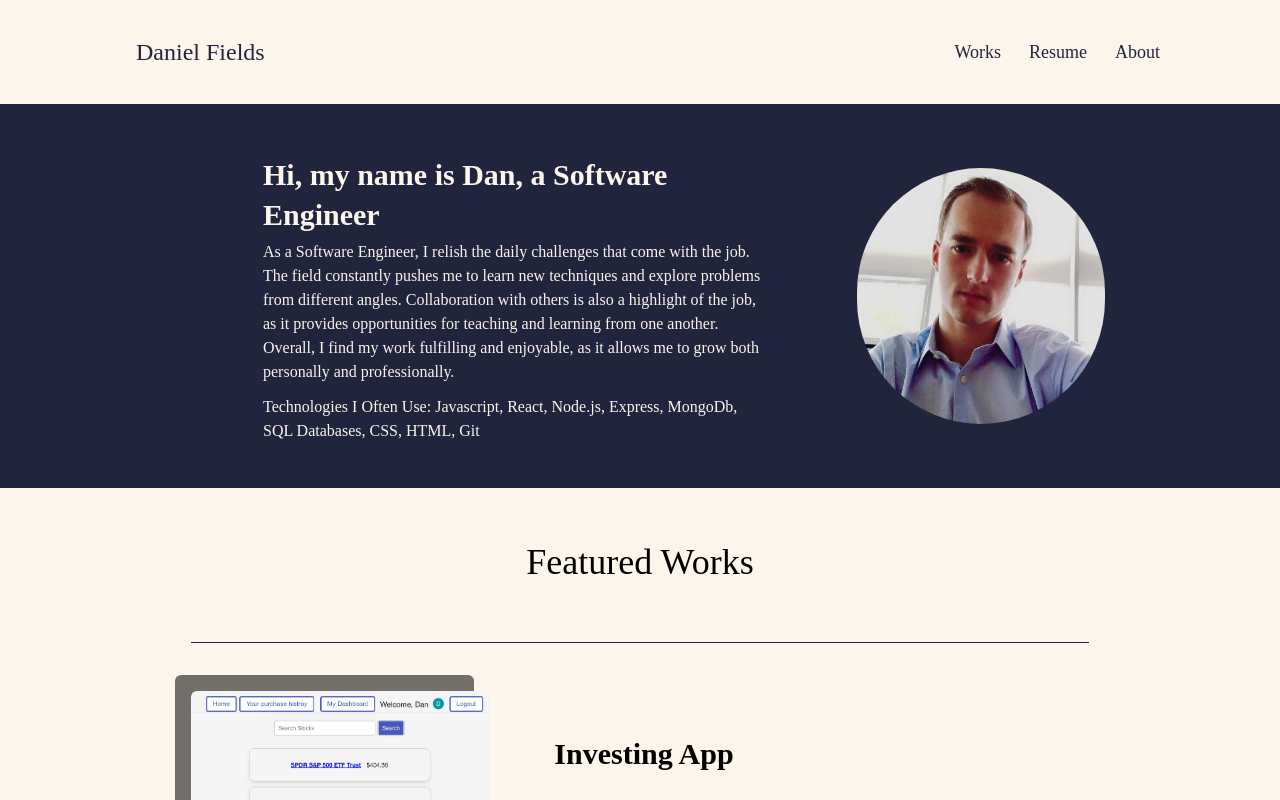
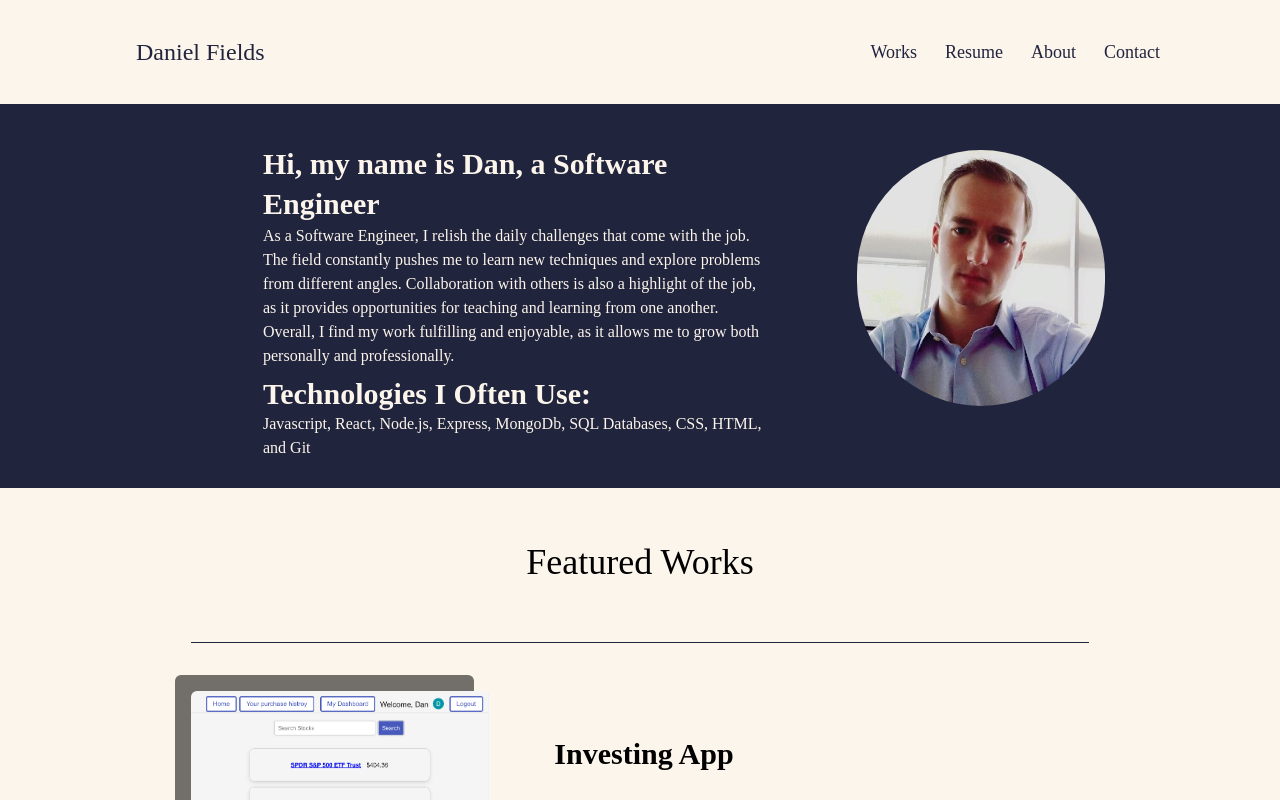
Before and after one commit to danf8/my-portfolio, a Next.js app: page / in a window 1280 px wide. Shown: the top 800 px of the page. Built offline with nearby package versions, Linux system fonts and the light colour scheme.

Commit message:
wip: edit header & add contact link

```diff
--- a/components/Header.js
+++ b/components/Header.js
@@ -7,7 +7,8 @@ const Header = () => {
             <Image id="pro-pic" height={256} width={248} className=' h-mobile-pic w-mobile-pic md:h-64 md:w-62 md:row-span-3 md:col-start-3 md:col-span-1 md:justify-items-start self-center rounded-full' src={aboutData[0].pic} alt="Daniel Fields Picture" />
             <h2 id="about-name" className=' pt-10 md:pt-0 pb-4 md:pb-0 leading-10 w-82 md:w-128 md:col-start-2 md:col-end-3 font-bold text-3xl text-peach-50 self-center md:justify-self-center md:self-end '>Hi, my name is Dan, a Software Engineer</h2>
             <p id="my-info" className='about-info  w-82 md:w-128 md:col-start-2 md:col-end-3 text-peach-50 text-base font-normal self-center md:justify-self-center md:self-center'>{aboutData[0].about}</p>
-            <p id="about-tech" className='about-info pt-1.5 md:pt-0  w-82 md:w-128 md:col-start-2 md:col-end-3 text-peach-50 text-base font-normal self-center md:justify-self-center '>Technologies I Often Use: {aboutData[0].technologies}</p>
+            <h2 id="about-tech" className='about-info pt-1.5 md:pt-2  w-82 md:w-128 md:col-start-2 md:col-end-3 text-peach-50 font-bold self-center md:justify-self-center text-3xl'>Technologies I Often Use:</h2>
+            <p id="about-tech" className='about-info pt-1.5 md:pt-0  w-82 md:w-128 md:col-start-2 md:col-end-3 text-peach-50 text-base font-normal self-center md:justify-self-center '> {aboutData[0].technologies}</p>
             <style jsx>{`
                 #pro-pic{
                     width: auto;
--- a/components/MyResume.js
+++ b/components/MyResume.js
@@ -73,7 +73,6 @@ const MyResume = () => {
                     </div>
                 </div>
                 <style jsx>{`
-
                     h3{
                         border-bottom: 1px solid #21243D;
                         font-weight: bold;
@@ -84,7 +83,6 @@ const MyResume = () => {
             </div>
         )
     });
-
     return myResume;
 };
 
--- a/components/Nav.js
+++ b/components/Nav.js
@@ -24,6 +24,9 @@ const Nav = () => {
         <Link scroll={false} className='transition ease-in-out delay-50 hover:-translate-y-1 hover:opacity-75 hover:scale-110 duration-300' href='/#about'>
           <li>About</li>
         </Link>
+        <Link scroll={false} className='transition ease-in-out delay-50 hover:-translate-y-1 hover:opacity-75 hover:scale-110 duration-300' href='/#footer'>
+          <li>Contact</li>
+        </Link>
       </ul>
       <div onClick={changeMenuState}  className='md:hidden relative'>
           <RxHamburgerMenu  className='relative flex flex-col overflow-hidden items-center justify-center w-[44px] h-[44px]'/>
@@ -41,6 +44,9 @@ const Nav = () => {
             <Link scroll={false} className='' href='/#about'>
               <li className='' >About</li>
             </Link>
+            <Link scroll={false} className='' href='/#footer'>
+          <li>Contact</li>
+        </Link>
           </ul>
           )
         }
--- a/public/about-data.json
+++ b/public/about-data.json
@@ -1,7 +1,7 @@
 [
     {
         "pic": "/images/headshot.png",
-        "technologies": "Javascript, React, Node.js, Express, MongoDb, SQL Databases, CSS, HTML, Git",
+        "technologies": "Javascript, React, Node.js, Express, MongoDb, SQL Databases, CSS, HTML, and Git",
         "about": "As a Software Engineer, I relish the daily challenges that come with the job. The field constantly pushes me to learn new techniques and explore problems from different angles. Collaboration with others is also a highlight of the job, as it provides opportunities for teaching and learning from one another. Overall, I find my work fulfilling and enjoyable, as it allows me to grow both personally and professionally."
     }
 ]
```
